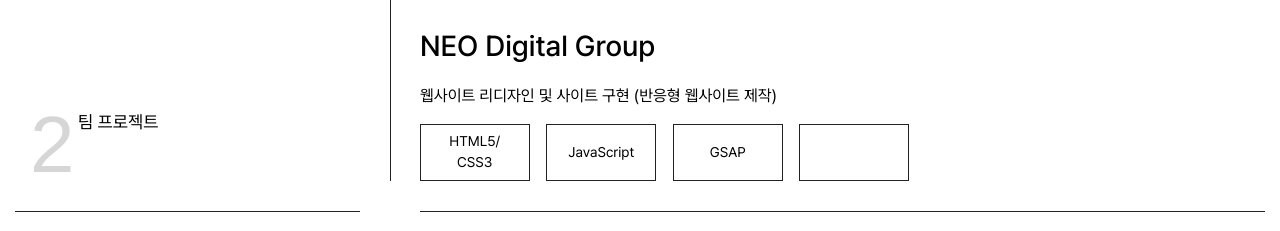
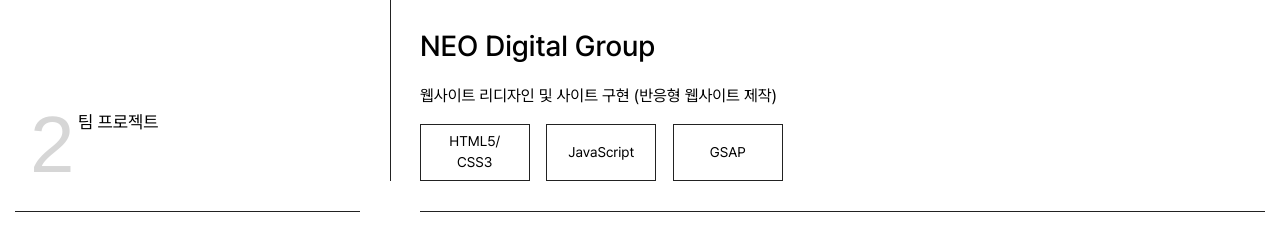
Before and after one commit to Hanywyam/portfolio_2024, a React (Create React App) app: page / in a window 1280 px wide. Shown: the part 5340-5571 px from the top of the page. Built offline with nearby package versions, Linux system fonts and the light colour scheme.

Commit message:
240108 portfolio update

```diff
--- a/src/components/NeoWeb.js
+++ b/src/components/NeoWeb.js
@@ -50,13 +50,13 @@
           </li>
           <li>JavaScript</li>
           <li>GSAP</li>
-          <li></li>
+          <li style={{ visibility: "hidden" }}></li>
         </ul>
       </div>
 
       <div className="proj-img">
         <a
-          href="https://github.com/Ah-oh-team-project/make_neoDG"
+          href="https://github.com/Hanywyam/neoDGweb?tab=readme-ov-file#love_letter-team-project--ah-oh"
           target="_blank"
           rel="noopener noreferrer"
           title="프로젝트2-네오웹 깃허브 페이지">
--- a/src/components/Nutti.js
+++ b/src/components/Nutti.js
@@ -29,7 +29,7 @@
       </div>
       <div className="proj-img">
         <a
-          href="https://github.com/Hanywyam/Nutti"
+          href="https://github.com/Hanywyam/Nutti?tab=readme-ov-file#-team-nunettine"
           target="_blank"
           rel="noopener noreferrer"
           title="프로젝트1-누띠 깃허브 페이지">
```
